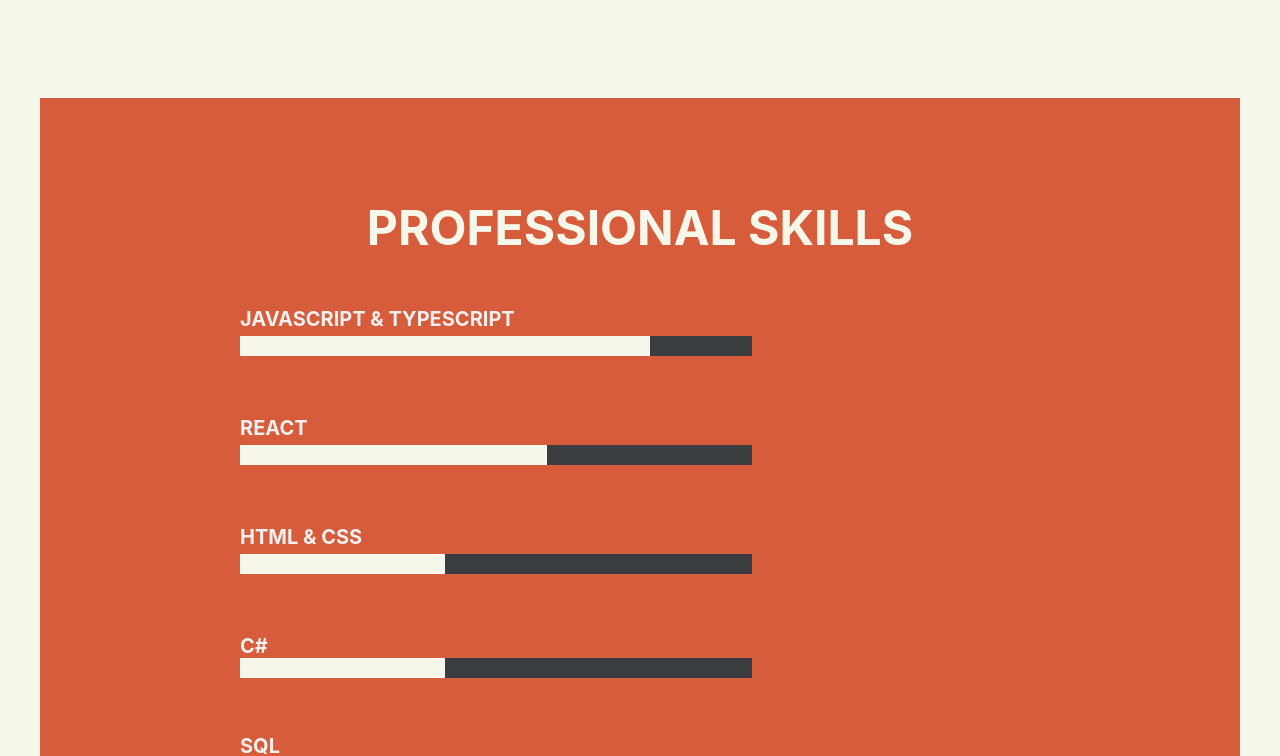
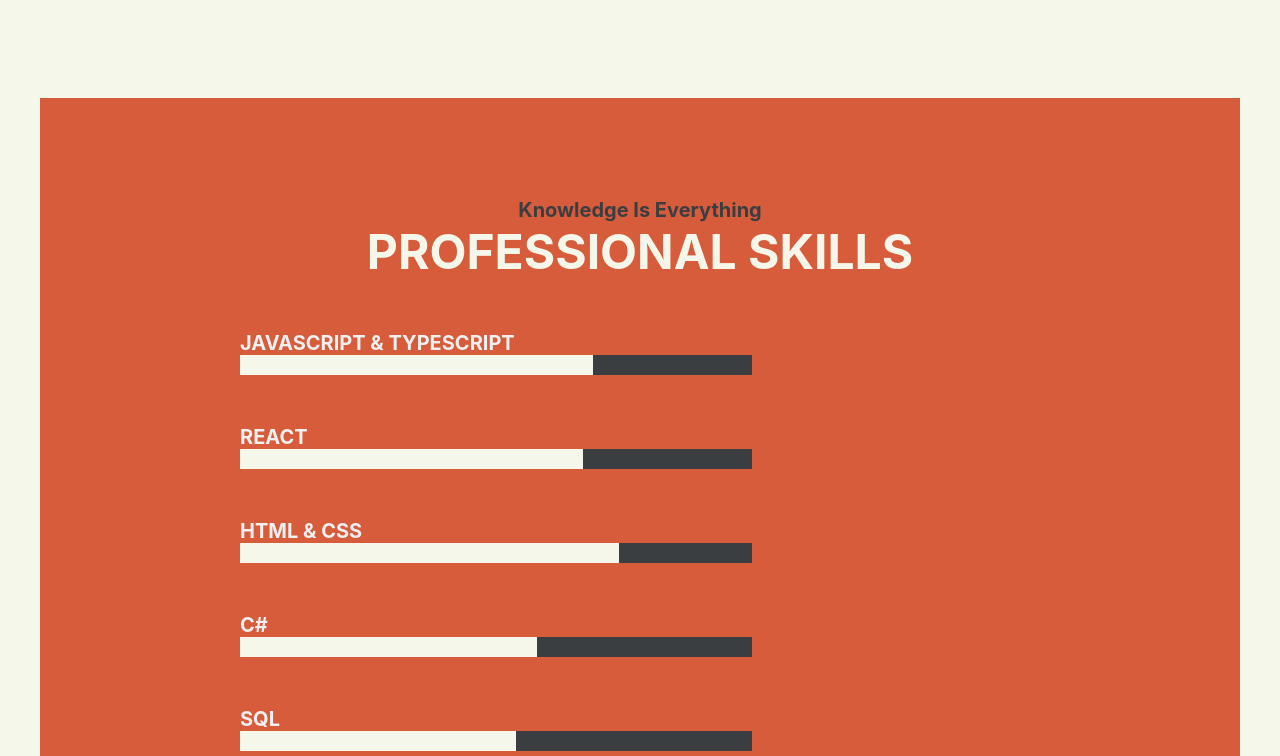
Before and after one commit to Tyreece-Jay/portfolio, a React (Create React App) app: page / in a window 1280 px wide. Shown: the part 1197-1953 px from the top of the page. Built offline with nearby package versions, Linux system fonts and the light colour scheme.

Commit message:
Added skills headline

```diff
--- a/src/app.styles.css
+++ b/src/app.styles.css
@@ -100,12 +100,16 @@
 }
 
 .Skills {
-  display: grid;
-  grid-template-rows: repeat(4, 1fr);
-  grid-auto-columns: 1fr;
   padding: 100px;
   padding-left: 200px;
   padding-right: 200px;
+}
+
+.Skills-headline {
+  font-size: calc(20px);
+  color: #3A3E41;
+  margin: 0;
+  text-align: center;
 }
 
 .Skills-title {
@@ -117,16 +121,11 @@
 }
 
 .Skill {
-  display: grid;
-  grid-template-areas:
-  "skill"
-  "progress";
-  padding-bottom: 7vh;
+  padding-bottom: 50px;
   width: 40vw;
 }
 
 .Skill h4 {
-  grid-area: skill;
   font-size: calc(20px);
   color: #F0F0F0;
   margin: 0;
--- a/src/components/skillpercentage.ts
+++ b/src/components/skillpercentage.ts
@@ -1,8 +1,8 @@
 export const enum SkillPercentage {
-  JavascriptAndTypescript = "80",
-  React = "60",
-  HtmlAndCss = "40",
-  CSharp = "40",
-  Sql = "40",
-  DotNet = "40"
+  JavascriptAndTypescript = "69",
+  React = "67",
+  HtmlAndCss = "74",
+  CSharp = "58",
+  Sql = "54",
+  DotNet = "50"
 }
--- a/src/components/skills.tsx
+++ b/src/components/skills.tsx
@@ -4,6 +4,7 @@
 
 export default function Skills() {
   return <div className="Skills">
+    <h3 className="Skills-headline">Knowledge Is Everything</h3>
     <h3 className="Skills-title">PROFESSIONAL SKILLS</h3>
       {Skill("javascript & typescript", SkillPercentage.JavascriptAndTypescript)}
       {Skill("react", SkillPercentage.React)}
--- a/src/specs/app.page.tsx
+++ b/src/specs/app.page.tsx
@@ -18,6 +18,7 @@
     get downarrow() { return elements.alt("down arrow") },
     get aboutheadline() { return elements.text("I’m An Open Book") },
     get abouttitle() { return elements.text("ABOUT") },
+    get skillsheadline() { return elements.text("Knowledge Is Everything") },
     get skillstitle() { return elements.text("PROFESSIONAL SKILLS") },
     get experienceandeducationtitle() { return elements.text("EXPERIENCE & EDUCATION") },
     get contacttitle() { return elements.text("CONTACT ME") },
--- a/src/specs/app.steps.ts
+++ b/src/specs/app.steps.ts
@@ -33,6 +33,10 @@
 
 export async function about_text() {
   expect(page.text("about text")).toBeInTheDocument();
+};
+
+export async function skills_headline() {
+  expect(page.skillsheadline).toBeInTheDocument();
 };
 
 export async function skills_title() {
```
Also changed, not shown: 1 other file (tests, documents, lock files or other folders). Lines whose indentation alone changed are shown as unchanged.
